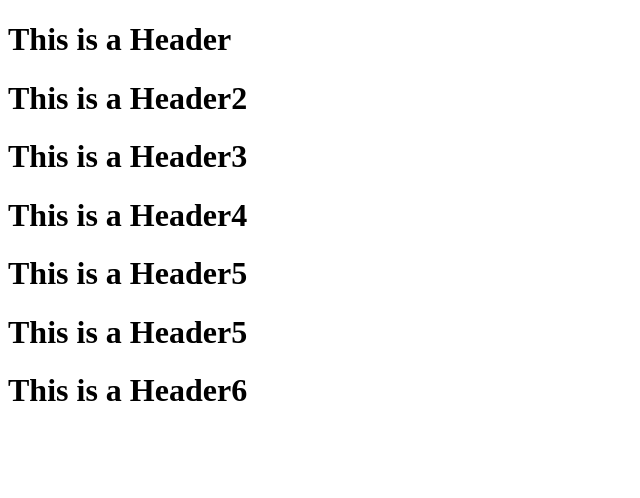
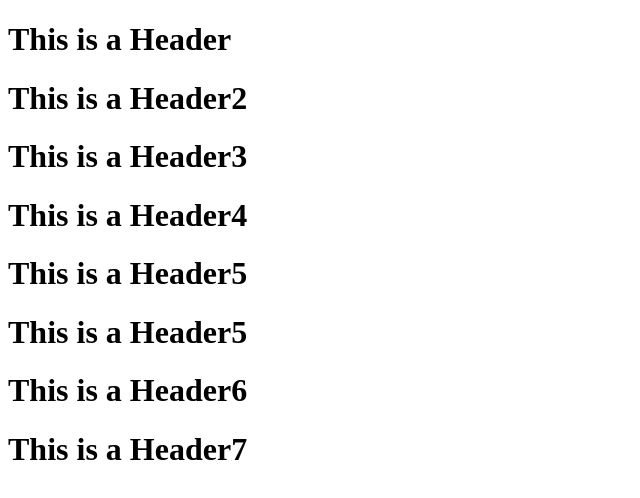
Before and after one commit to lyquoclam123/git-test, a website: page index.html in a window 1280 px wide. Shown: the whole page, without its empty margins (0-640 px from the left). Drawn offline with Linux system fonts and the light colour scheme.

Commit message:
first commit

```diff
--- a/index.html
+++ b/index.html
@@ -11,6 +11,7 @@
     <h1>This is a Header5</h1>
     <h1>This is a Header5</h1>
     <h1>This is a Header6</h1>
+    <h1>This is a Header7</h1>
 
 </body>
 
```
